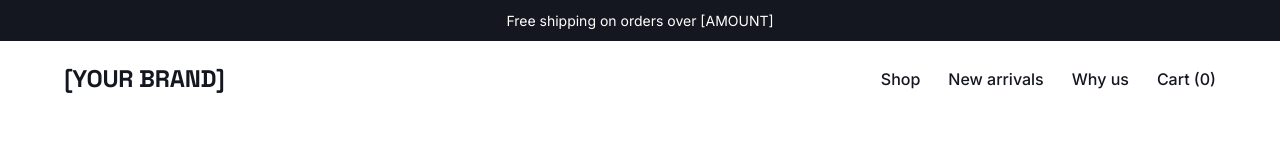
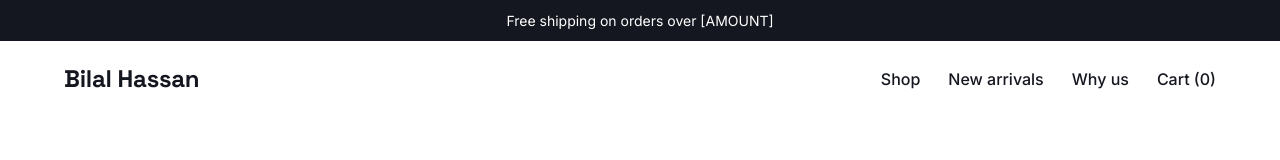
Before and after one commit to Ubaid2206/2608f, a plain HTML site: page index.html in a window 1280 px wide. Shown: the top 160 px of the page. Drawn offline with Linux system fonts and the light colour scheme.

Commit message:
name changed

```diff
--- a/index.html
+++ b/index.html
@@ -13,7 +13,7 @@
 <div class="promo">Free shipping on orders over [AMOUNT]</div>
 
 <header class="header container">
-  <a class="logo" href="#">[YOUR BRAND]</a>
+  <a class="logo" href="#">Bilal Hassan</a>
   <button class="menu-btn" id="menuBtn" aria-expanded="false" aria-controls="nav">Menu</button>
   <nav class="nav" id="nav" aria-label="Main">
     <a href="#shop">Shop</a>
```
